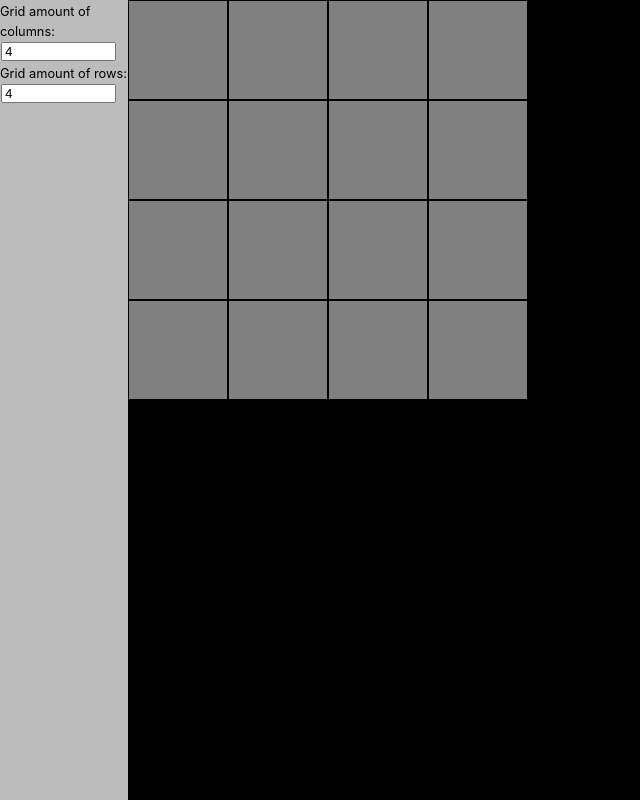
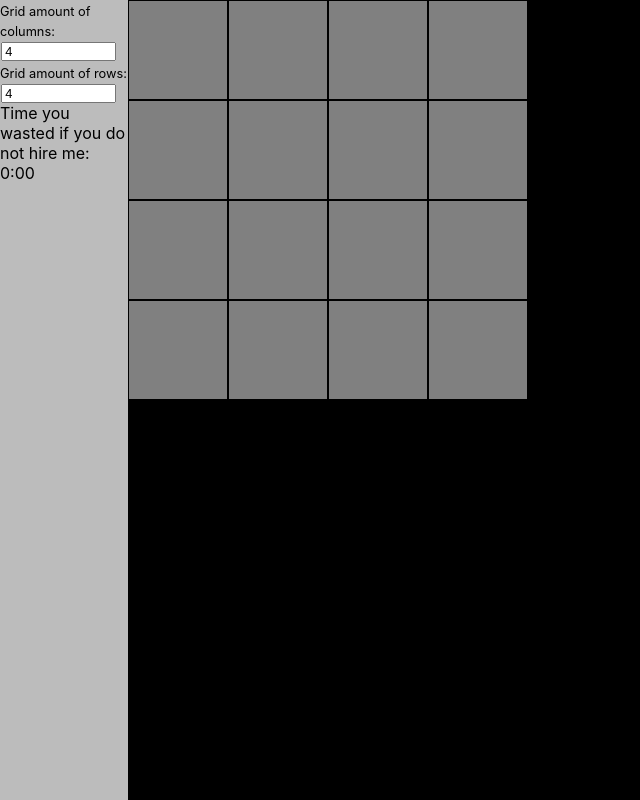
Before and after one commit to kemal1132/smolcamelblog, a Next.js app: page /gameoflife in a window 1280 px wide. Shown: the whole page, without its empty margins (0-640 px from the left). Built offline with nearby package versions, Linux system fonts and the light colour scheme.

Commit message:
Added redux clock to gameOfLife controller, but since clock start is dispatched in index.js if a user enters from gameOfLife clock doesnt start. Gotta fix that

```diff
--- a/components/clock.js
+++ b/components/clock.js
@@ -1,11 +1,12 @@
 import { useSelector } from 'react-redux'
+import {useSelectTimer} from "../redux/reducers/selectors";
 
 const formatTime = (time) => {
   return new Date(time).toJSON().slice(11, 19)
 }
 
 const Clock = () => {
-  const secondsPassed = useSelector((state) => state.timer)
+  const secondsPassed = useSelector(useSelectTimer)
   const minutesPassed = Math.floor(secondsPassed/60)
   const hoursPassed = Math.floor(minutesPassed/60)
   return (
--- a/components/gameOfLife/gameOfLifeController.js
+++ b/components/gameOfLife/gameOfLifeController.js
@@ -1,11 +1,15 @@
 //Game of Life
 import React from 'react';
+import {connect} from "react-redux";
+
 import GameOfLife from './gameOfLife';
 import Style from './gameOfLifeController.module.css';
+import {timer} from "../../redux/reducers/selectors";
 
 
 
-export default class GameOfLifeController extends React.Component {
+
+const gameOfLifeController = class GameOfLifeController extends React.Component {
     constructor(props){
         super(props);
         this.state ={gridColumnSize:4, gridRowSize:4};
@@ -29,6 +33,11 @@ export default class GameOfLifeController extends React.Component {
     }
 
     render() {
+      console.log(this.props);
+
+      let secondsPassed = this.props.timer
+      let minutesPassed = Math.floor(secondsPassed/60)
+      let hoursPassed = Math.floor(minutesPassed/60)
 
       return (
         <div>
@@ -42,6 +51,10 @@ export default class GameOfLifeController extends React.Component {
                 Grid amount of rows:
                 <input className={Style.input} type="number" value={this.state.gridRowSize} onChange={this.handleGridRowSizeChange}></input>
               </label>
+
+              Time you wasted if you do not hire me: {(hoursPassed>0) ? hoursPassed+':':''}{(minutesPassed%60+':')}{(secondsPassed<10) ? '0'+secondsPassed%60:secondsPassed%60}
+
+
             </div>
             <div className={Style.controlPanelPlaceHolder}></div>
             <GameOfLife gridColumnSize={this.state.gridColumnSize} gridRowSize={this.state.gridRowSize}></GameOfLife>
@@ -51,3 +64,5 @@ export default class GameOfLifeController extends React.Component {
       );
     }
   }
+
+  export default connect(timer)(gameOfLifeController);
--- /dev/null
+++ b/redux/Reducers/selectors.js
@@ -0,0 +1,2 @@
+export const timer = (state) => {return {timer:state.timer}}
+export const useSelectTimer = (state)=>{return state.timer}
```
Also changed, not shown: pages/index.js (+9 -6 lines).
